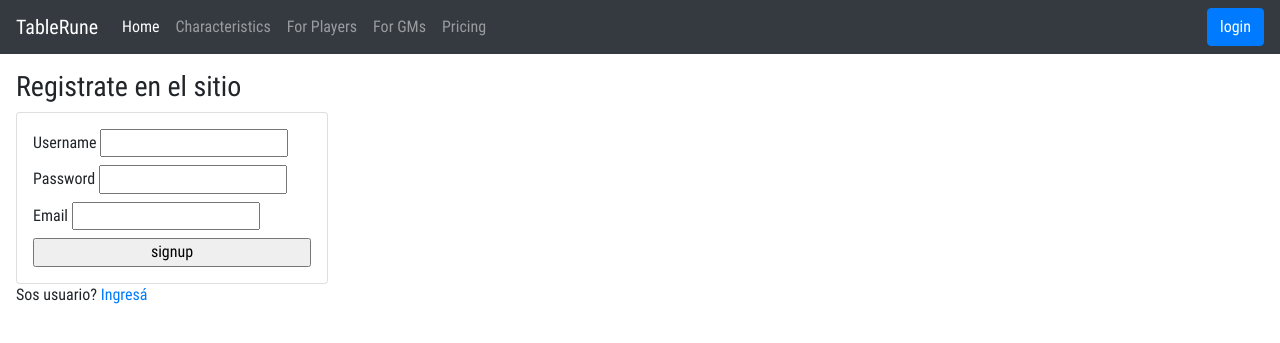
After one commit to GonDragon/tablerune_webpage, a PHP site: page /signup.php in a window 1280 px wide. The commit adds this page. Shown: the top 343 px of the page. Run offline with PHP 8.4, Linux system fonts and the light colour scheme; some libraries are stand-ins or nearby versions.

```diff
--- /dev/null
+++ b/signup.php
@@ -0,0 +1,38 @@
+<?php
+  include_once("templates/head.php");
+?>
+<header>
+<?php include_once("templates/main_navbar.php"); ?>
+</header>
+<main>
+
+<div class="p-3">
+<h3>Registrate en el sitio</h3>
+<form id="formRegistro" class="card w-25 p-3" action="new_user.php" method="post">
+	<label>
+		Username
+		<input type="text" name="username"/>
+	</label>
+	<label>
+        Password
+		<input type="password" name="password"/>
+	</label>
+	<label>
+		Email
+		<input type="email" name="email" />
+	</label>
+	<input type="submit" value="signup">
+</form>
+<p>
+Sos usuario?
+<a href="#">Ingresá</a>
+</p>
+</div>
+
+</main>
+
+<?php
+  include_once("templates/footer.php");
+  include_once("templates/scripts.php");
+  include_once("templates/closing.php");
+?>
--- a/templates/main_navbar.php
+++ b/templates/main_navbar.php
@@ -39,13 +39,13 @@
         <h3 class="modal-title" id="loginTitle">Welcome Back</h5>
       </div>
       <div class="modal-body">
-        <form>
+        <form action="authenticate.php" method="post">
           <div class="form-group">
             <div class="input-group">
               <div class="input-group-prepend">
                 <div class="input-group-text"><i class="fas fa-user"></i></div>
               </div>
-              <input type="text" class="form-control" placeholder="username">
+              <input type="text" class="form-control" placeholder="username" name="username">
             </div>
           </div>
 
@@ -54,7 +54,7 @@
               <div class="input-group-prepend">
                 <div class="input-group-text"><i class="fas fa-lock"></i></div>
               </div>
-              <input type="password" class="form-control" placeholder="password">
+              <input type="password" class="form-control" placeholder="password" name="password">
             </div>
             <small id="emailHelp" class="form-text"><a href="#">Forgot your password?</a></small>
           </div>
```
Also changed, not shown: authenticate.php (added, +32 -0 lines), conexion.php (added, +12 -0 lines), new_user.php (added, +22 -0 lines).
